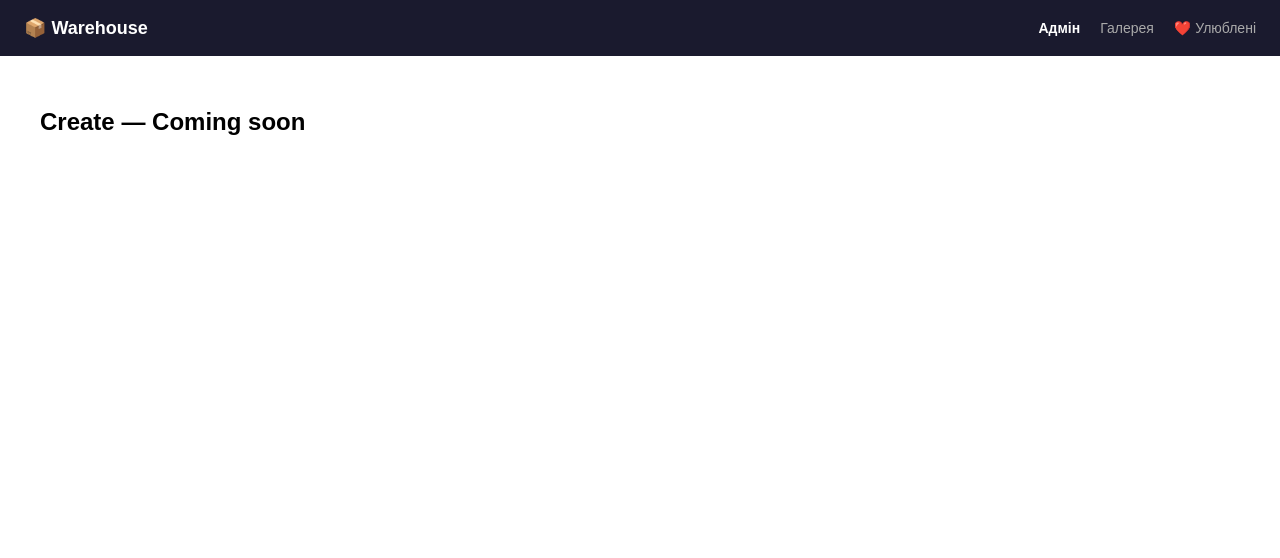
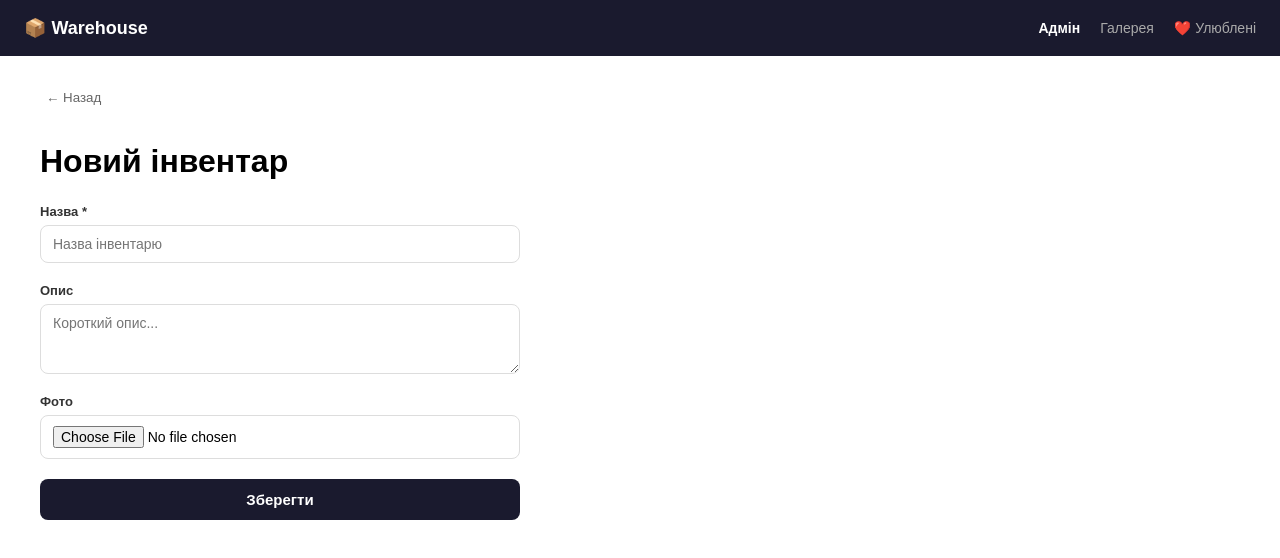
Before and after one commit to SenRey007/warehouse-app, a React (Vite) app: page /admin/create in a window 1280 px wide. Shown: the top 558 px of the page. Built offline with nearby package versions, Linux system fonts and the light colour scheme.

Commit message:
Форма додавання нового товару з валідацією і завантаженням фото

```diff
--- /dev/null
+++ b/src/components/inventory/InventoryForm.jsx
@@ -0,0 +1,69 @@
+import { useState } from 'react'
+import styles from './InventoryForm.module.css'
+
+export default function InventoryForm({ onSubmit, loading, initialValues = {} }) {
+    const [name, setName]       = useState(initialValues.inventory_name || '')
+    const [desc, setDesc]       = useState(initialValues.description || '')
+    const [photo, setPhoto]     = useState(null)
+    const [preview, setPreview] = useState(null)
+    const [errors, setErrors]   = useState({})
+
+    const validate = () => {
+        const e = {}
+        if (!name.trim()) e.name = "Назва обов'язкова"
+        return e
+    }
+
+    const handlePhoto = (e) => {
+        const file = e.target.files[0]
+        if (!file) return
+        setPhoto(file)
+        setPreview(URL.createObjectURL(file))
+    }
+
+    const handleSubmit = (e) => {
+        e.preventDefault()
+        const errs = validate()
+        if (Object.keys(errs).length) { setErrors(errs); return }
+        const formData = new FormData()
+        formData.append('inventory_name', name.trim())
+        formData.append('description', desc.trim())
+        if (photo) formData.append('photo', photo)
+        onSubmit(formData)
+    }
+
+    return (
+        <form onSubmit={handleSubmit} className={styles.form}>
+            <div className={styles.field}>
+                <label>Назва *</label>
+                <input
+                    value={name}
+                    onChange={e => setName(e.target.value)}
+                    placeholder="Назва інвентарю"
+                    className={errors.name ? styles.inputErr : ''}
+                />
+                {errors.name && <span className={styles.err}>{errors.name}</span>}
+            </div>
+
+            <div className={styles.field}>
+                <label>Опис</label>
+                <textarea
+                    value={desc}
+                    onChange={e => setDesc(e.target.value)}
+                    placeholder="Короткий опис..."
+                    rows={3}
+                />
+            </div>
+
+            <div className={styles.field}>
+                <label>Фото</label>
+                <input type="file" accept="image/*" onChange={handlePhoto} />
+                {preview && <img src={preview} alt="preview" className={styles.preview} />}
+            </div>
+
+            <button type="submit" disabled={loading} className={styles.submit}>
+                {loading ? 'Збереження...' : 'Зберегти'}
+            </button>
+        </form>
+    )
+}
--- /dev/null
+++ b/src/components/inventory/InventoryForm.module.css
@@ -0,0 +1,17 @@
+.form { max-width: 480px; display: flex; flex-direction: column; gap: 20px; }
+.field { display: flex; flex-direction: column; gap: 6px; }
+.field label { font-weight: 600; font-size: 13px; color: #333; }
+.field input, .field textarea {
+    padding: 10px 12px; border: 1.5px solid #ddd; border-radius: 8px;
+    font-size: 14px; outline: none; transition: border .2s; font-family: inherit;
+}
+.field input:focus, .field textarea:focus { border-color: #1a1a2e; }
+.inputErr { border-color: #c62828 !important; }
+.err { color: #c62828; font-size: 12px; }
+.preview { width: 120px; height: 120px; object-fit: cover; border-radius: 8px; margin-top: 8px; }
+.submit {
+    padding: 12px; background: #1a1a2e; color: #fff;
+    border: none; border-radius: 8px; font-size: 15px;
+    cursor: pointer; font-family: inherit; font-weight: 600;
+}
+.submit:disabled { opacity: .6; cursor: not-allowed; }
--- a/src/pages/AdminInventoryCreate.jsx
+++ b/src/pages/AdminInventoryCreate.jsx
@@ -1,3 +1,37 @@
+import { useState } from 'react'
+import { useNavigate } from 'react-router-dom'
+import InventoryForm from '../components/inventory/InventoryForm'
+import { createInventory } from '../services/inventoryApi'
+import { useInventory } from '../store/InventoryContext'
+
 export default function AdminInventoryCreate() {
-    return <h2>Create — Coming soon</h2>
+    const [loading, setLoading] = useState(false)
+    const [error, setError]     = useState(null)
+    const navigate = useNavigate()
+    const { fetchInventory } = useInventory()
+
+    const handleSubmit = async (formData) => {
+        try {
+            setLoading(true)
+            setError(null)
+            await createInventory(formData)
+            await fetchInventory() // оновлюємо глобальний стан
+            navigate('/admin')
+        } catch (e) {
+            setError(e.message)
+        } finally {
+            setLoading(false)
+        }
+    }
+
+    return (
+        <div>
+            <button onClick={() => navigate(-1)} style={{ background: 'none', border: 'none', cursor: 'pointer', marginBottom: 16, color: '#666' }}>
+                ← Назад
+            </button>
+            <h1 style={{ marginBottom: 24 }}>Новий інвентар</h1>
+            {error && <p style={{ color: 'red', marginBottom: 16 }}>{error}</p>}
+            <InventoryForm onSubmit={handleSubmit} loading={loading} />
+        </div>
+    )
 }
```
